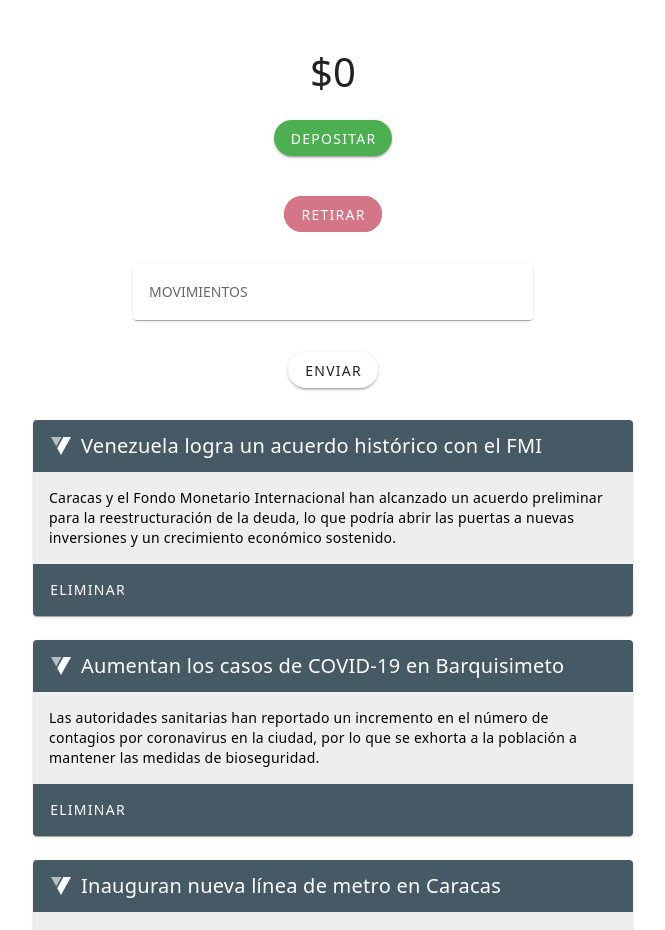
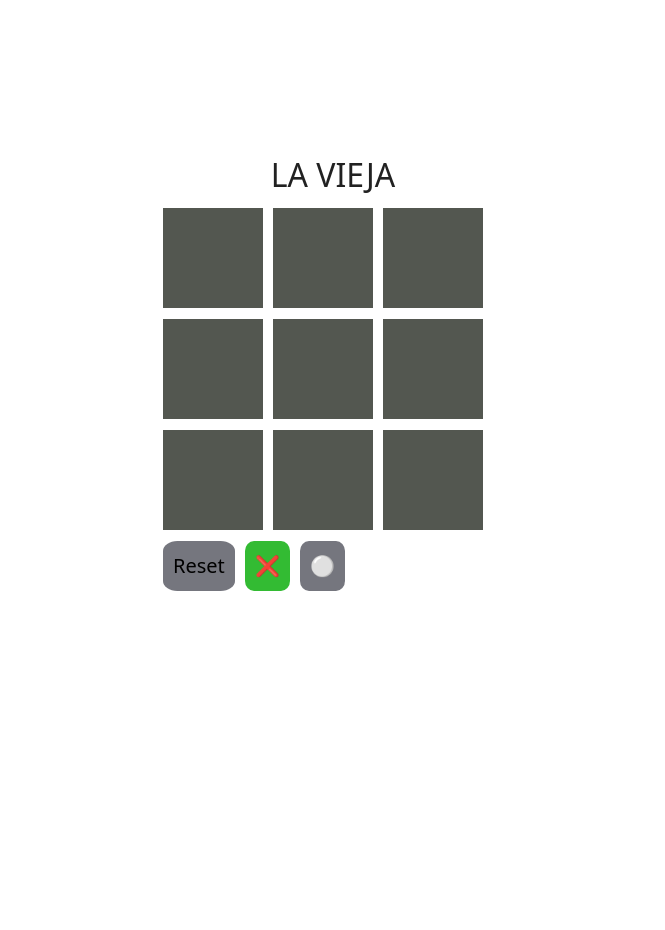
Before and after one commit to jesuspr5/Practica_Vue_TS, a Vue app: page / in a window 1280 px wide. Shown: the top 930 px of the page, without its empty margins (307-972 px from the left). After the commit the page ends 800 px from the top, so only its background shows below. Built offline with nearby package versions, Linux system fonts and the light colour scheme.

Commit message:
only game

```diff
--- a/src/components/HelloWorld.vue
+++ b/src/components/HelloWorld.vue
@@ -1,7 +1,7 @@
 <template>
   <!-- para habilitar un componente de las practicas solo debe quitar el comentario y hab el import del componente -->
   <v-container>
-    <PracticaOne/>
+    <!-- <PracticaOne/>
     <div class="btn-container">
       <Boton @click="enviarAlert" nombre="enviar" type="submit" class="success"/>
     </div>
@@ -13,7 +13,7 @@
   :title="items.title"
   :body="items.body"
  @accionEliminar="eliminarnoticia"
-  />
+  />  -->
 <GamexRaya/>
 
   </v-container>
@@ -23,40 +23,36 @@
 
 <script setup lang="ts">
 import GamexRaya from './Games/GamexRaya.vue';
+// import CardNoticias from './CardNoticias.vue';
+// import Boton from './Boton.vue';
+// import PracticaOne from './PracticaOne.vue';
+// import { ref } from 'vue';
 
+// const noticias = ref([
+// {
+//         "id": 1,
+//         "title": "Venezuela logra un acuerdo histórico con el FMI",
+//         "body": "Caracas y el Fondo Monetario Internacional han alcanzado un acuerdo preliminar para la reestructuración de la deuda, lo que podría abrir las puertas a nuevas inversiones y un crecimiento económico sostenido."
+//     },
+//     {
+//         "id": 2,
+//         "title": "Aumentan los casos de COVID-19 en Barquisimeto",
+//         "body": "Las autoridades sanitarias han reportado un incremento en el número de contagios por coronavirus en la ciudad, por lo que se exhorta a la población a mantener las medidas de bioseguridad."
+//     },
+//     {
+//         "id": 3,
+//         "title": "Inauguran nueva línea de metro en Caracas",
+//         "body": "El presidente Nicolás Maduro encabezó la inauguración de la nueva línea del Metro de Caracas, que conectará a varios municipios del Área Metropolitana y beneficiará a millones de usuarios."
+//     }
+// ]);
 
+// const eliminarnoticia = (id:Number)=>{
+//  noticias.value = noticias.value.filter(x =>x.id !==id);
 
-
-import CardNoticias from './CardNoticias.vue';
-import Boton from './Boton.vue';
-import PracticaOne from './PracticaOne.vue';
-import { ref } from 'vue';
-
-const noticias = ref([
-{
-        "id": 1,
-        "title": "Venezuela logra un acuerdo histórico con el FMI",
-        "body": "Caracas y el Fondo Monetario Internacional han alcanzado un acuerdo preliminar para la reestructuración de la deuda, lo que podría abrir las puertas a nuevas inversiones y un crecimiento económico sostenido."
-    },
-    {
-        "id": 2,
-        "title": "Aumentan los casos de COVID-19 en Barquisimeto",
-        "body": "Las autoridades sanitarias han reportado un incremento en el número de contagios por coronavirus en la ciudad, por lo que se exhorta a la población a mantener las medidas de bioseguridad."
-    },
-    {
-        "id": 3,
-        "title": "Inauguran nueva línea de metro en Caracas",
-        "body": "El presidente Nicolás Maduro encabezó la inauguración de la nueva línea del Metro de Caracas, que conectará a varios municipios del Área Metropolitana y beneficiará a millones de usuarios."
-    }
-]);
-
-const eliminarnoticia = (id:Number)=>{
- noticias.value = noticias.value.filter(x =>x.id !==id);
-
-}
-const enviarAlert = () =>{
-  alert('Gracias por enviarme 100$')
-}
+// }
+// const enviarAlert = () =>{
+//   alert('Gracias por enviarme 100$')
+// }
 
 
 
```
